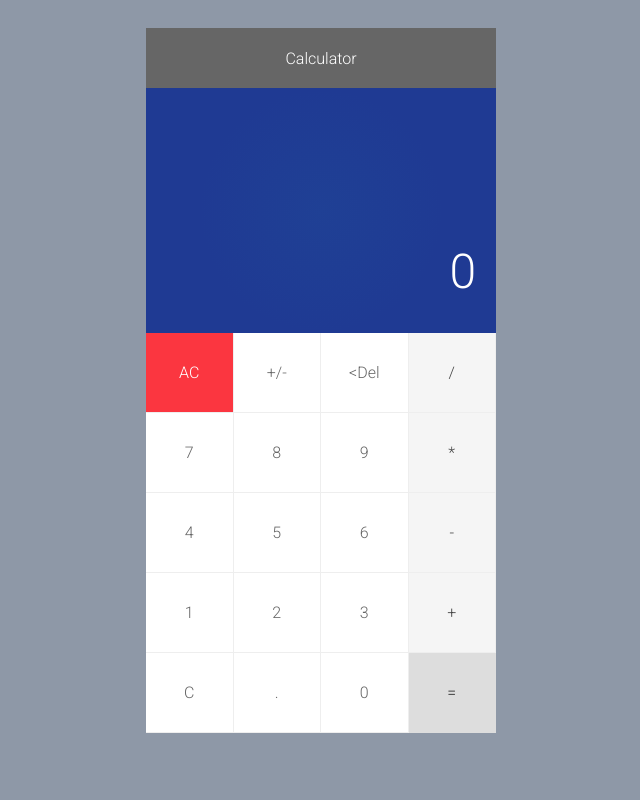
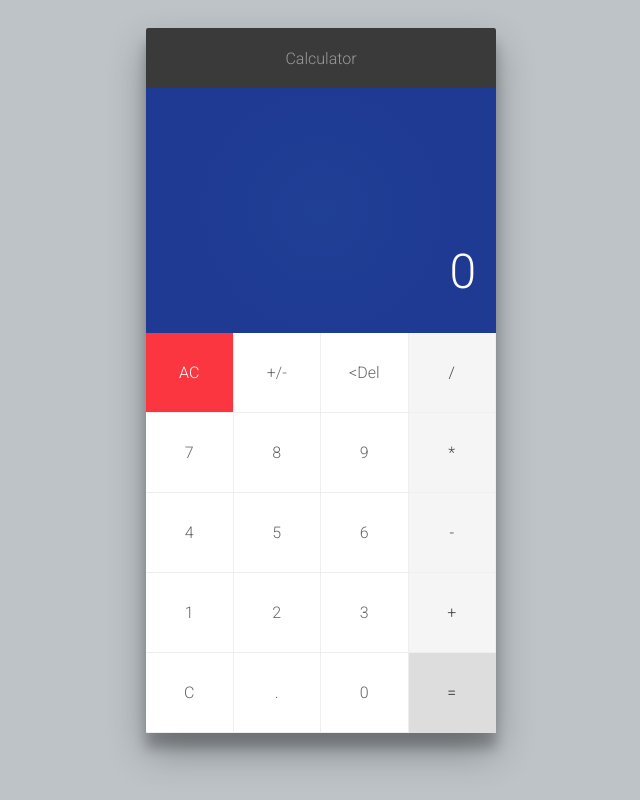
Before and after one commit to andela-hpopoola/calculator, a React (Create React App) app: page / in a window 1280 px wide. Shown: the whole page, without its empty margins (319-959 px from the left). Built offline with nearby package versions, Linux system fonts and the light colour scheme.

Commit message:
Update calculator background and styles (#13)
* Update calculator styles and background

* Make colour scheme blend better

```diff
--- a/src/css/App.css
+++ b/src/css/App.css
@@ -1,5 +1,5 @@
 body {
-  background: #8e98a7;
+  background: #bdc3c7;
   color: white;
   padding-top: 20px;
   font-family: Roboto, sans-serif;
@@ -7,11 +7,21 @@ body {
 
 .app {
   background: white;
+  transition: all 0.3s cubic-bezier(0.25, 0.8, 0.25, 1);
+  box-shadow: 0 19px 38px rgba(0, 0, 0, 0.3), 0 15px 12px rgba(0, 0, 0, 0.22);
+  border-radius: 2px;
+}
+
+.app:hover {
+  box-shadow: 0 10px 20px rgba(0, 0, 0, 0.19), 0 6px 6px rgba(0, 0, 0, 0.23);
 }
 
 .header {
   height: 60px;
-  background: #666;
+  background: #3a3a3a;
+  font-size: 16px;
+  color: #999;
+  border-radius: 2px 2px 0 0;
   display: flex;
   align-items: center;
   justify-content: center;
@@ -31,7 +41,7 @@ body {
 
 .display__calculation {
   height: 135px;
-  font-size: 18px;
+  font-size: 20px;
   color: #cccccc;
 }
 
```
